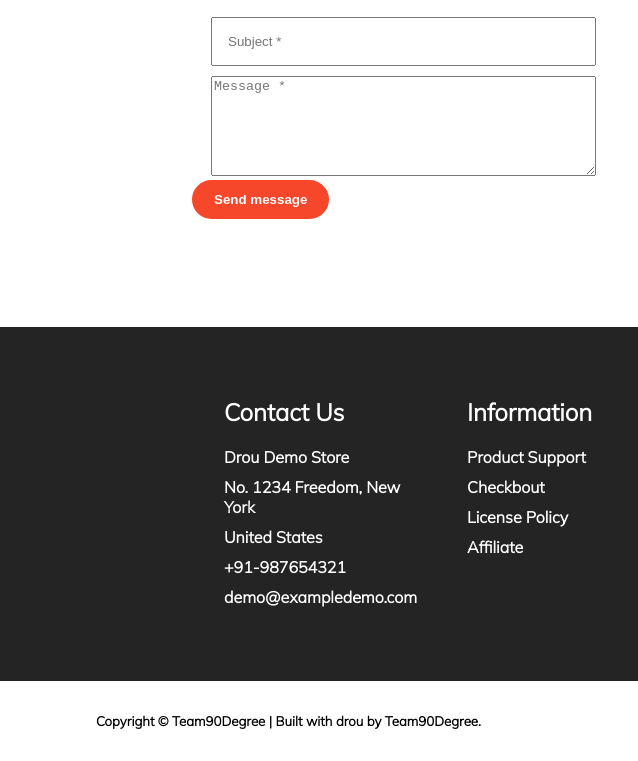
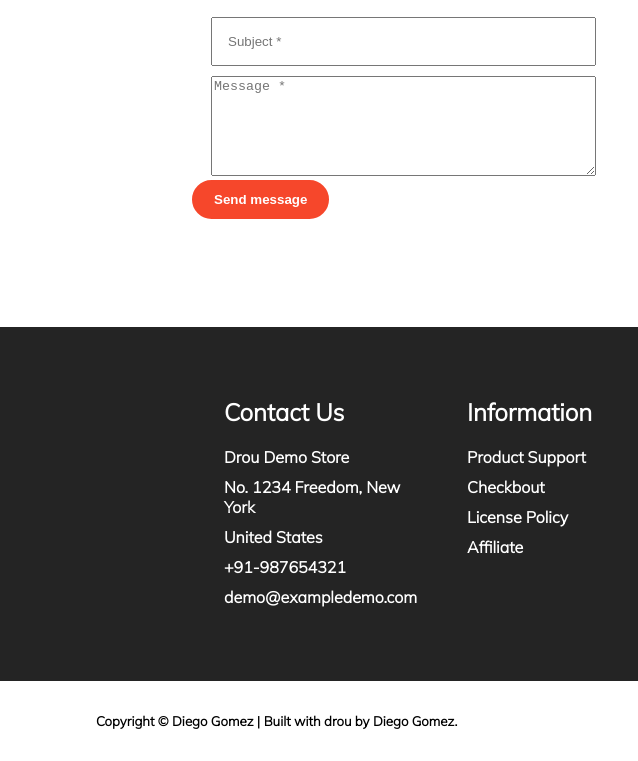
Before and after one commit to Diego03gGomez/Minitienda_electro, a plain HTML site: page index.html in a window 1280 px wide. Shown: the part 4168-4929 px from the top of the page, 0-638 px from the left. Drawn offline with nearby package versions, Linux system fonts and the light colour scheme; a web font is replaced by a local one.

Commit message:
Arreglando footer

```diff
--- a/index.html
+++ b/index.html
@@ -1059,7 +1059,7 @@
 
 <div class="cont_footer">
 
-<h5>Copyright © Team90Degree | Built with drou by Team90Degree.</h5>
+<h5>Copyright © Diego Gomez | Built with drou by Diego Gomez.</h5>
 
 <div class="cont_marcas">
     <img src="/imagenes/marcas.webp" alt="">
```
